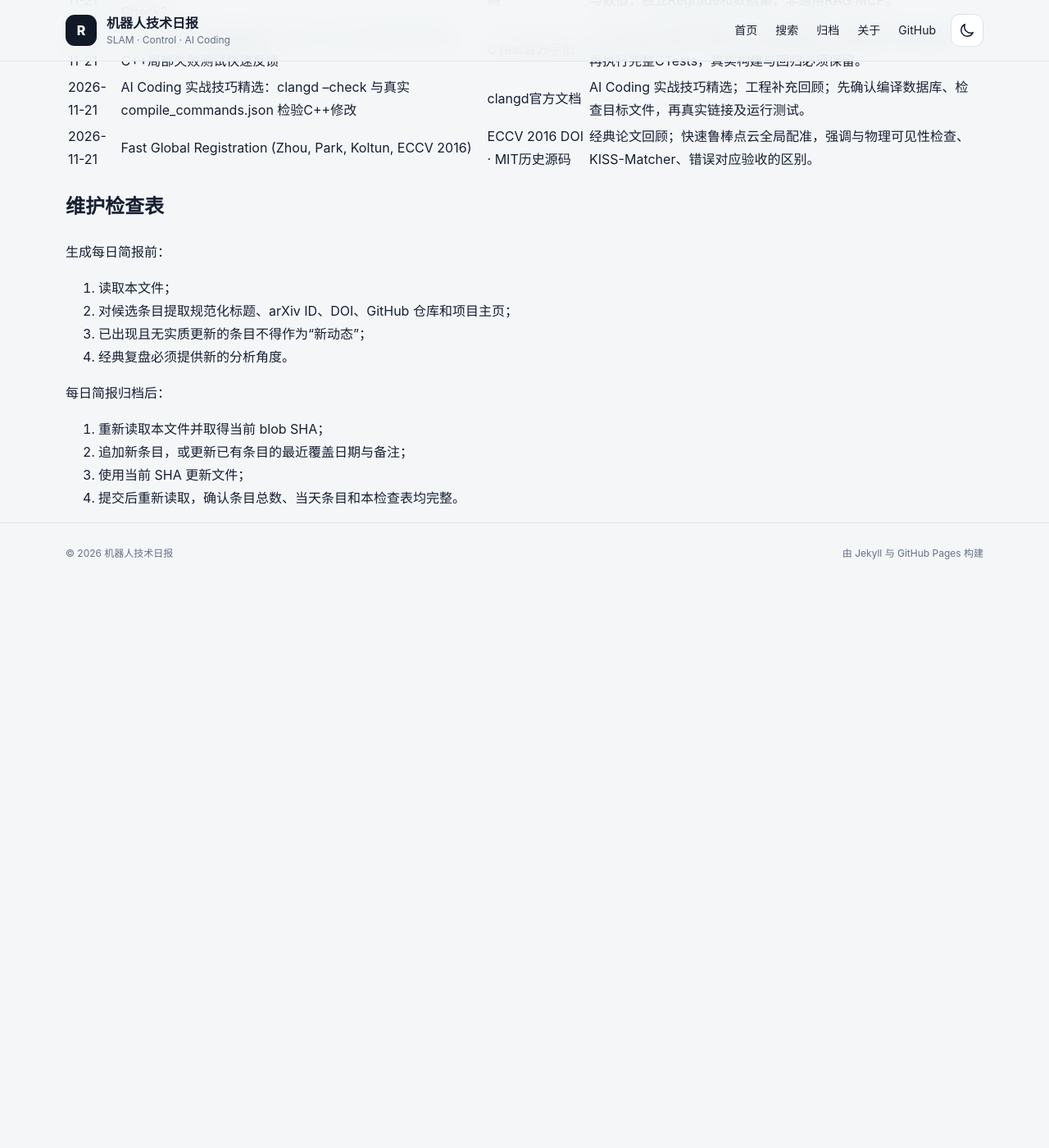
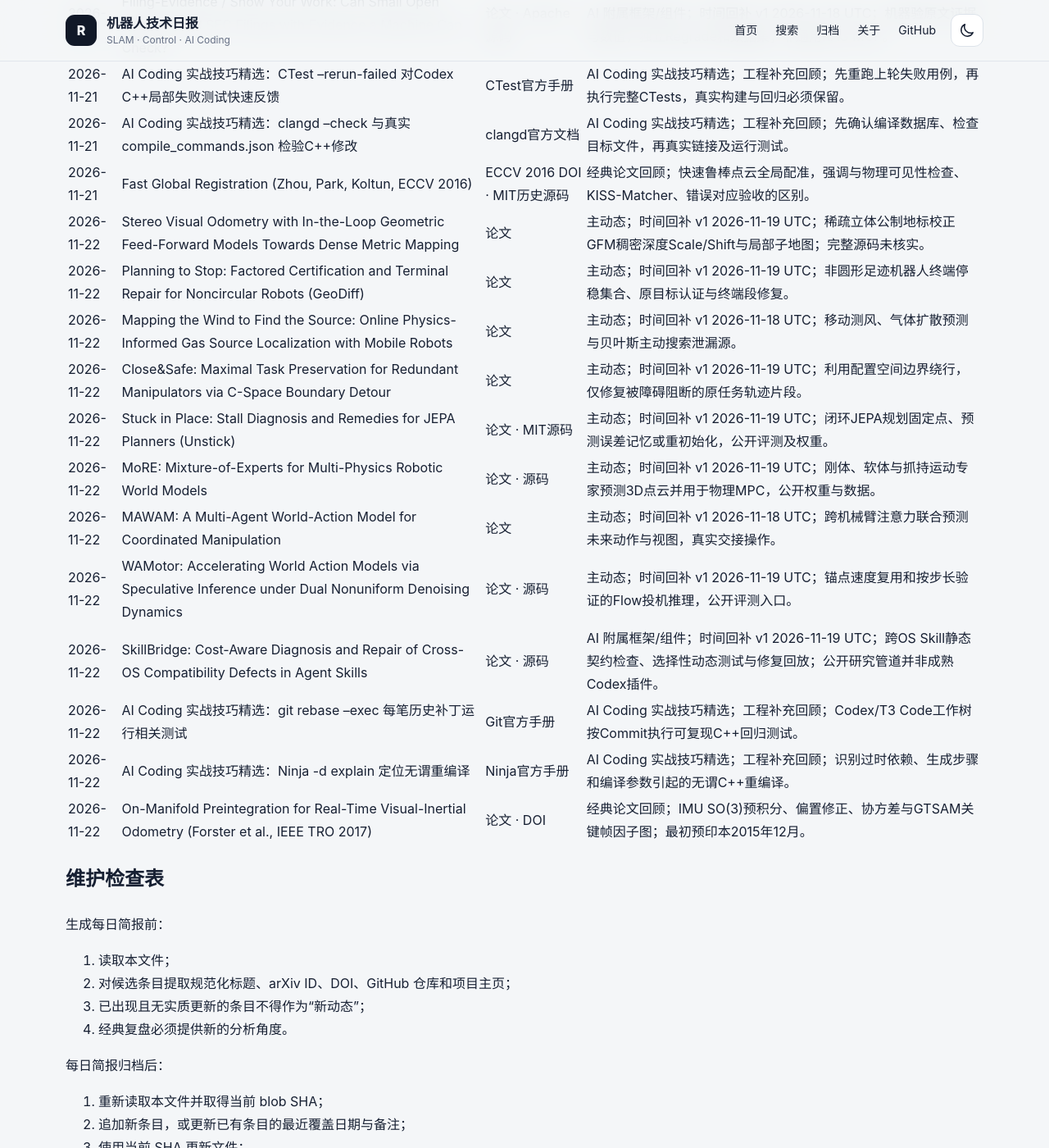
Before and after one commit to helywin/daily, a Jekyll site: the page built from robotics-brief-covered-items.md, in a window 1280 px wide and 1400 px high, scrolled down 97059 px. Shown: the whole window at 82% size. Built offline with Jekyll 4.4.1, drawn with Linux system fonts in a browser that asks for light colours; our own code applies the rules of GitHub Pages for plain Markdown files; before the commit the page ends 97769 px from its top, so only the background shows below that; some of the changed text lies outside the part shown.

Commit message:
docs: update robotics brief coverage index for 2026-11-22

```diff
--- a/robotics-brief-covered-items.md
+++ b/robotics-brief-covered-items.md
@@ -1,6 +1,6 @@
 # 机器人技术简报已覆盖条目索引
 
-> 最后更新：2026-11-21（Asia/Shanghai）
+> 最后更新：2026-11-22（Asia/Shanghai）
 >
 > 用途：每日简报选题前强制查重。本文件保留全部历史条目的最近覆盖日期、规范标题、至少一个可直接访问的原始来源和必要备注。
 >
@@ -216,6 +216,8 @@
 > 2026-11-20 新增 8 条主动态、1 条 AI / LLM 附属组件（同时作为 1 条 Codex 实战技巧）、1 条独立 Codex 技巧与 1 篇经典论文回顾；新增唯一工作共 11 条，累计 1,417 条。
 >
 > 2026-11-21 新增 8 条主动态、1 条 AI 附属框架/组件、2 条 AI Coding 实战技巧精选及 1 条经典论文回顾，共 1429 条。
+>
+> 2026-11-22 新增8条主动态、1项AI附属框架、2条AI Coding实战技巧和1篇经典论文，共1,441条。
 >
 ## 已核验条目
 
@@ -1755,6 +1757,18 @@
 | 2026-11-21 | AI Coding 实战技巧精选：CTest --rerun-failed 对Codex C++局部失败测试快速反馈 | [CTest官方手册](https://cmake.org/cmake/help/latest/manual/ctest.1.html) | AI Coding 实战技巧精选；工程补充回顾；先重跑上轮失败用例，再执行完整CTests，真实构建与回归必须保留。 |
 | 2026-11-21 | AI Coding 实战技巧精选：clangd --check 与真实 compile_commands.json 检验C++修改 | [clangd官方文档](https://clangd.llvm.org/guides/system-headers) | AI Coding 实战技巧精选；工程补充回顾；先确认编译数据库、检查目标文件，再真实链接及运行测试。 |
 | 2026-11-21 | Fast Global Registration (Zhou, Park, Koltun, ECCV 2016) | [ECCV 2016 DOI](https://doi.org/10.1007/978-3-319-46475-6_47) · [MIT历史源码](https://github.com/isl-org/FastGlobalRegistration) | 经典论文回顾；快速鲁棒点云全局配准，强调与物理可见性检查、KISS-Matcher、错误对应验收的区别。 |
+| 2026-11-22 | Stereo Visual Odometry with In-the-Loop Geometric Feed-Forward Models Towards Dense Metric Mapping | [论文](https://arxiv.org/abs/2611.25445) | 主动态；时间回补 v1 2026-11-19 UTC；稀疏立体公制地标校正GFM稠密深度Scale/Shift与局部子地图；完整源码未核实。 |
+| 2026-11-22 | Planning to Stop: Factored Certification and Terminal Repair for Noncircular Robots (GeoDiff) | [论文](https://arxiv.org/abs/2611.26167) | 主动态；时间回补 v1 2026-11-19 UTC；非圆形足迹机器人终端停稳集合、原目标认证与终端段修复。 |
+| 2026-11-22 | Mapping the Wind to Find the Source: Online Physics-Informed Gas Source Localization with Mobile Robots | [论文](https://arxiv.org/abs/2611.25067) | 主动态；时间回补 v1 2026-11-18 UTC；移动测风、气体扩散预测与贝叶斯主动搜索泄漏源。 |
+| 2026-11-22 | Close&Safe: Maximal Task Preservation for Redundant Manipulators via C-Space Boundary Detour | [论文](https://arxiv.org/abs/2611.26031) | 主动态；时间回补 v1 2026-11-19 UTC；利用配置空间边界绕行，仅修复被障碍阻断的原任务轨迹片段。 |
+| 2026-11-22 | Stuck in Place: Stall Diagnosis and Remedies for JEPA Planners (Unstick) | [论文](https://arxiv.org/abs/2611.25415) · [MIT源码](https://github.com/jhlee0619/unstick) | 主动态；时间回补 v1 2026-11-19 UTC；闭环JEPA规划固定点、预测误差记忆或重初始化，公开评测及权重。 |
+| 2026-11-22 | MoRE: Mixture-of-Experts for Multi-Physics Robotic World Models | [论文](https://arxiv.org/abs/2611.25336) · [源码](https://github.com/AlwaySleepy/MoRE-WM) | 主动态；时间回补 v1 2026-11-19 UTC；刚体、软体与抓持运动专家预测3D点云并用于物理MPC，公开权重与数据。 |
+| 2026-11-22 | MAWAM: A Multi-Agent World-Action Model for Coordinated Manipulation | [论文](https://arxiv.org/abs/2611.25105) | 主动态；时间回补 v1 2026-11-18 UTC；跨机械臂注意力联合预测未来动作与视图，真实交接操作。 |
+| 2026-11-22 | WAMotor: Accelerating World Action Models via Speculative Inference under Dual Nonuniform Denoising Dynamics | [论文](https://arxiv.org/abs/2611.25413) · [源码](https://github.com/Overdue-Lin/WAMotor) | 主动态；时间回补 v1 2026-11-19 UTC；锚点速度复用和按步长验证的Flow投机推理，公开评测入口。 |
+| 2026-11-22 | SkillBridge: Cost-Aware Diagnosis and Repair of Cross-OS Compatibility Defects in Agent Skills | [论文](https://arxiv.org/abs/2611.26256) · [源码](https://github.com/TankTechnology/SkillBridge) | AI 附属框架/组件；时间回补 v1 2026-11-19 UTC；跨OS Skill静态契约检查、选择性动态测试与修复回放；公开研究管道并非成熟Codex插件。 |
+| 2026-11-22 | AI Coding 实战技巧精选：git rebase --exec 每笔历史补丁运行相关测试 | [Git官方手册](https://git-scm.com/docs/git-rebase) | AI Coding 实战技巧精选；工程补充回顾；Codex/T3 Code工作树按Commit执行可复现C++回归测试。 |
+| 2026-11-22 | AI Coding 实战技巧精选：Ninja -d explain 定位无谓重编译 | [Ninja官方手册](https://ninja-build.org/manual.html) | AI Coding 实战技巧精选；工程补充回顾；识别过时依赖、生成步骤和编译参数引起的无谓C++重编译。 |
+| 2026-11-22 | On-Manifold Preintegration for Real-Time Visual-Inertial Odometry (Forster et al., IEEE TRO 2017) | [论文](https://arxiv.org/abs/1512.02363) · [DOI](https://doi.org/10.1109/TRO.2016.2597321) | 经典论文回顾；IMU SO(3)预积分、偏置修正、协方差与GTSAM关键帧因子图；最初预印本2015年12月。 |
 
 ## 维护检查表
 
```
